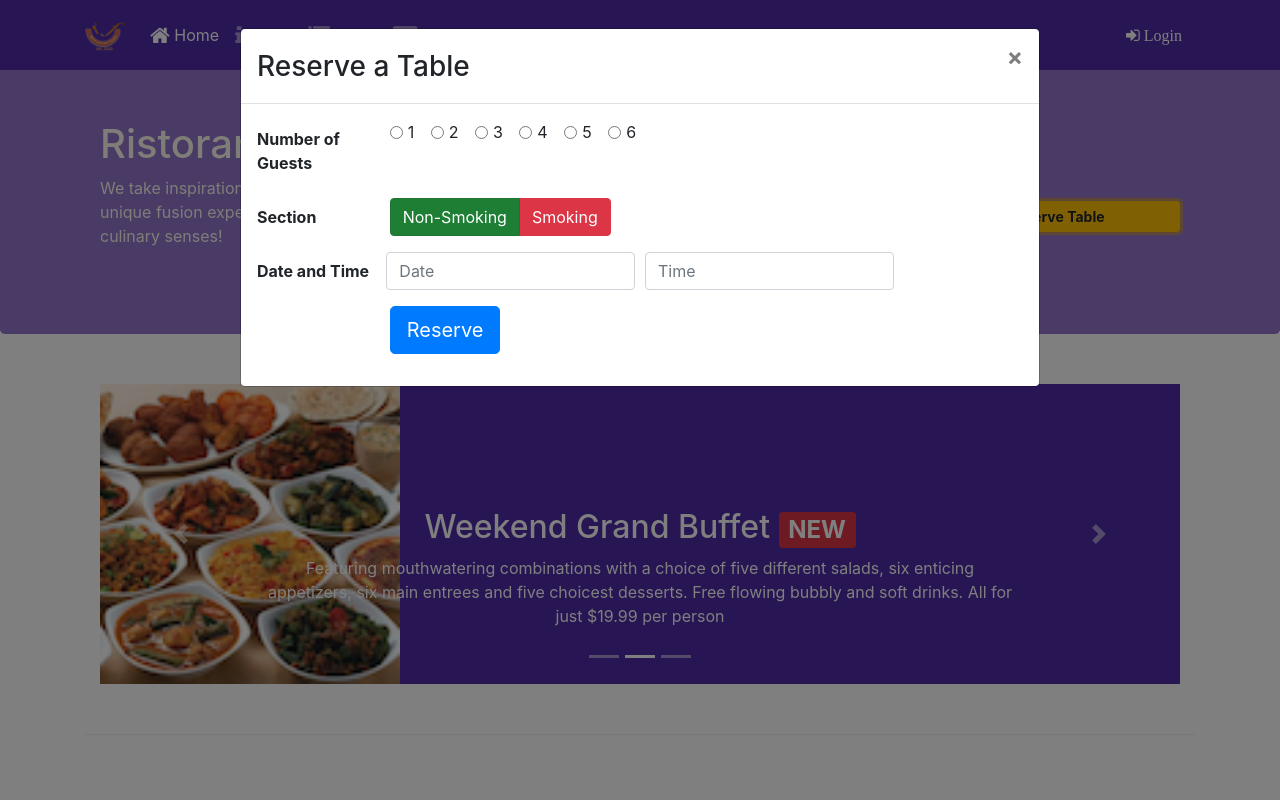
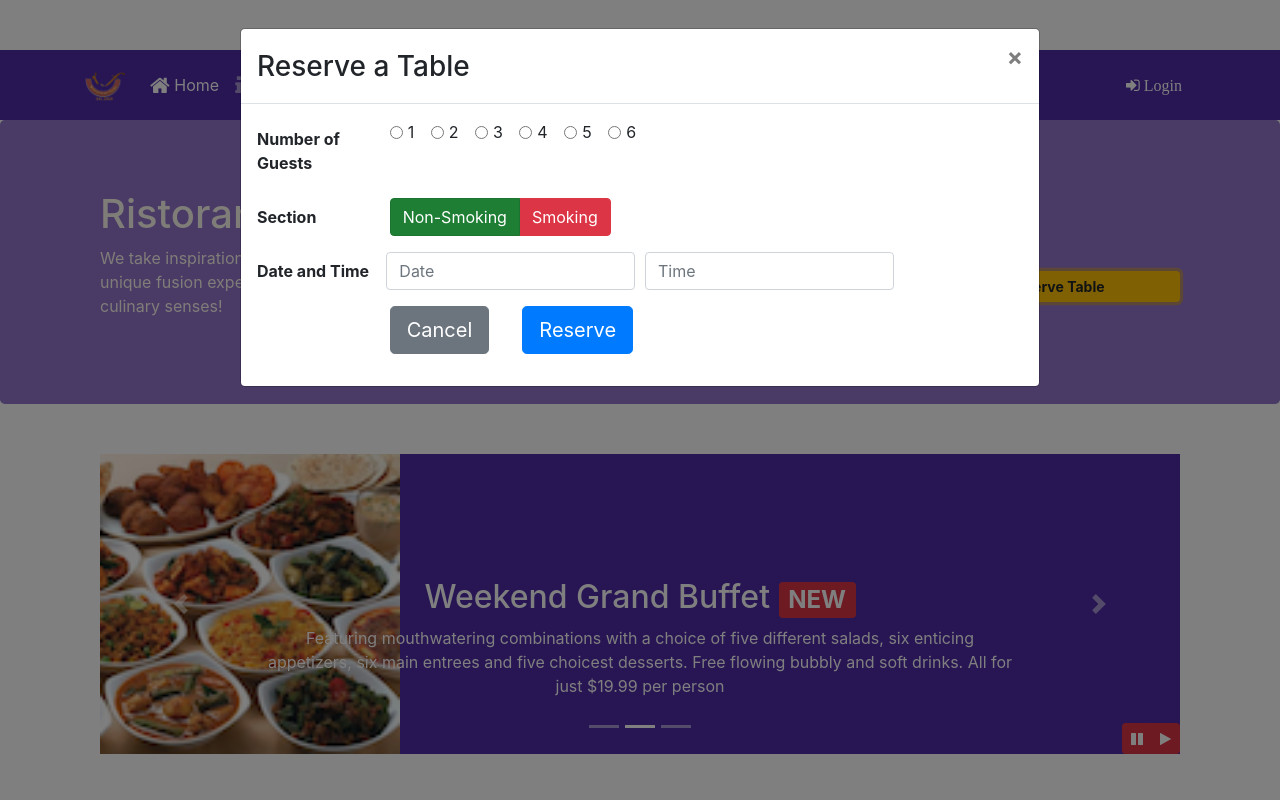
Before and after one commit to Xerenz/conFusion, a website: page index.html in a window 1280 px wide. Both pictures are taken after a click on the button "Reserve Table". Shown: the top 800 px of the page. Drawn offline with nearby package versions, Linux system fonts and the light colour scheme.

Commit message:
bootstrap jquery

```diff
--- a/css/styles.css
+++ b/css/styles.css
@@ -58,3 +58,9 @@ body {
     left: 0;
     min-height: 300px;
 }
+
+#carouselButton {
+    right: 0px;
+    position: absolute;
+    bottom: 0px;
+}
--- a/index.html
+++ b/index.html
@@ -17,7 +17,7 @@
 
 <body>
 
-    <nav class="navbar navbar-dark navbar-expand-sm fixed-top">
+    <nav class="navbar navbar-dark navbar-expand-sm">
         <div class="container">
 
             <!-- toggler for es -->
@@ -144,7 +144,10 @@
                             </div>
                         </div>
                         <div class="form-group row">
-                            <div class="col-12 col-sm-10 offset-sm-2">
+                            <div class="col-2 offset-sm-2">
+                                    <button type="button" class="btn btn-secondary btn-lg" data-dismiss="modal">Cancel</button>
+                            </div>
+                            <div class="col-2">
                                 <button type="submit" class="btn btn-primary btn-lg">Reserve</button>
                             </div>
                         </div>
@@ -230,6 +233,15 @@
                     <a href="#mycarousel" class="carousel-control-next" role="button" data-slide="next">
                         <i class="carousel-control-next-icon"></i>
                     </a>
+
+                    <div class="btn-group" id="carouselButton">
+                        <button class="btn btn-danger btn-sm" id="carousel-pause">
+                            <i class="fa fa-pause"></i>
+                        </button>
+                        <button class="btn btn-danger btn-sm" id="carousel-play">
+                            <i class="fa fa-play"></i>
+                        </button>
+                    </div>
 
                 </div>
             </div>
@@ -400,6 +412,18 @@
     </script>
     -->
 
+    <script>
+        $(document).ready(function() {
+            $("#mycarousel").carousel({ interval : 2000 });
+            $("#carousel-play").click(function() {
+                $("#mycarousel").carousel("cycle");
+            });
+            $("#carousel-pause").click(function() {
+                $("#mycarousel").carousel("pause");
+            })
+        });
+    </script>
+
 </body>
 
 </html>
```
